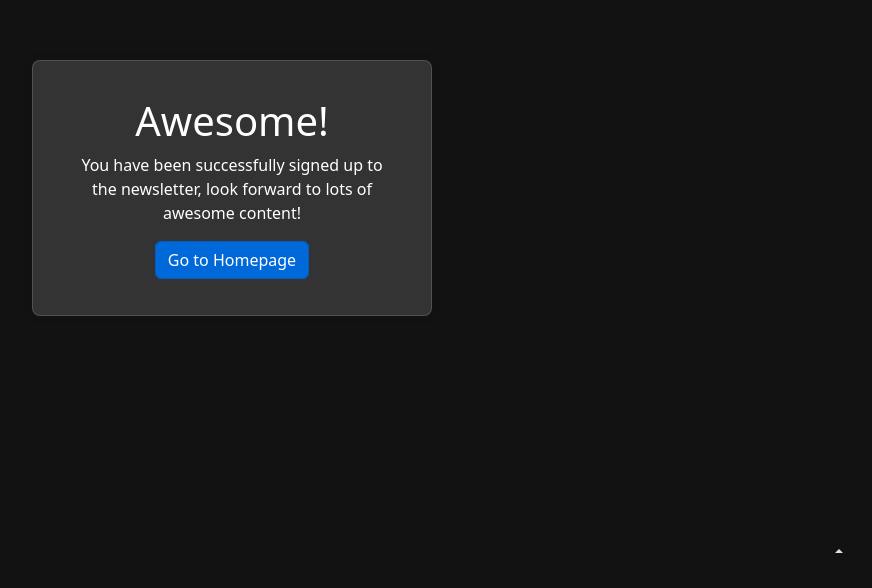
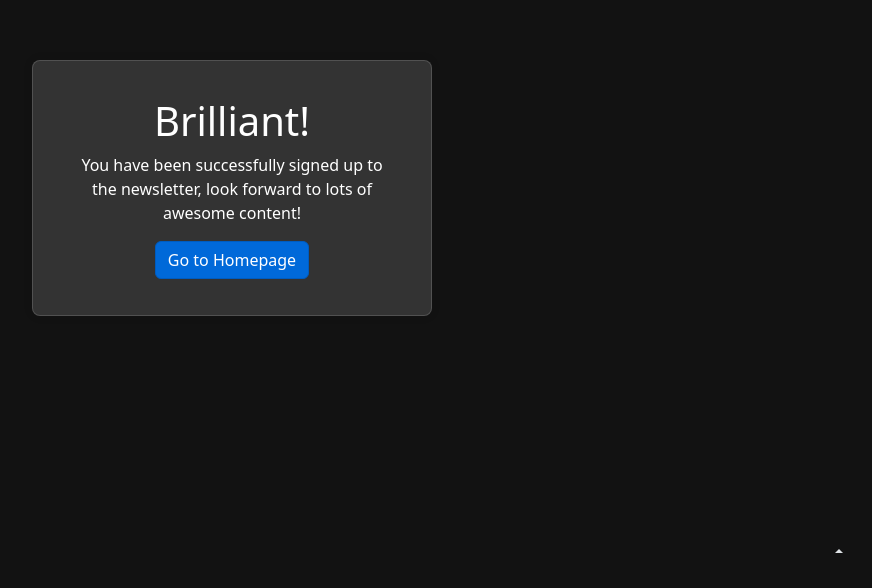
Before and after one commit to talhahossa1n/Newsletter, a website: page success.html in a window 1280 px wide. Shown: the part 212-800 px from the top of the page, without its empty margins (408-1280 px from the left). Drawn offline with nearby package versions, Linux system fonts and the light colour scheme.

Commit message:
changes in success.html

```diff
--- a/success.html
+++ b/success.html
@@ -48,7 +48,7 @@
 <body>
     <div class="card text-center">
         <div class="card-body">
-            <h1 class="card-title">Awesome!</h1>
+            <h1 class="card-title">Brilliant!</h1>
             <p class="card-text">You have been successfully signed up to the newsletter, look forward to lots of awesome content!</p>
             <a href="/" class="btn btn-primary">Go to Homepage</a>
         </div>
```
Also changed, not shown: 1 other file.
